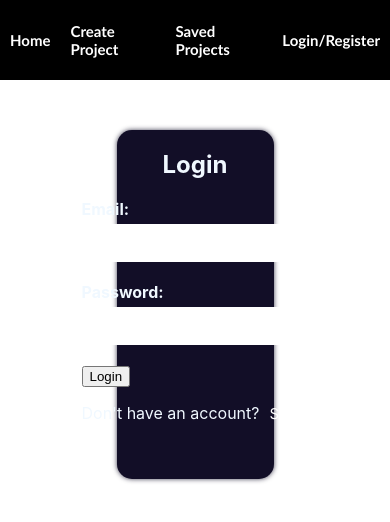
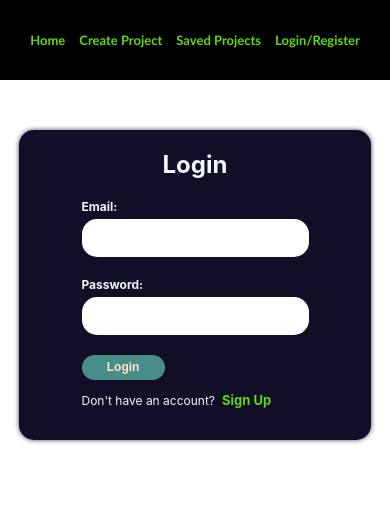
Before and after one commit to Collinswarui/project_tracker, a React (Create React App) app in the folder client/: page /login in a window 390 px wide. Shown: the top 522 px of the page. Built offline with nearby package versions, Linux system fonts and the light colour scheme; the HTML template or start-up script is replaced by a standard one.

Commit message:
added media queries

```diff
--- a/client/src/index.css
+++ b/client/src/index.css
@@ -45,7 +45,7 @@ body {
   border-radius: 15px;
   box-shadow: 0 0 5px rgba(18, 14, 39, 0.8);
   margin: 50px;
-  width: 30%;
+  width: 50%;
 }
 
 .form-group {
@@ -81,10 +81,11 @@ input {
 }
 
 a {
-  color: white;
+  color: rgb(95, 218, 13);
   text-decoration: none;
   margin: 10px;
-  font-size: 15px;
+  font-size: 20px;
+  font-weight: bold;
 }
 
 .create-recipe {
@@ -134,3 +135,47 @@ p {
   max-width: 400px;
   font-size: 16px;
 }
+
+button {
+  background-color: rgb(73, 141, 138);
+  border-radius: 16px;
+  border: none;
+  width: 5.2rem;
+  height: 25px;
+  color: bisque;
+  font-size: 12px;
+  font-weight: bold;
+  cursor: pointer;
+  outline: none !important;
+}
+
+button :hover {
+  background-color: rgb(77, 31, 5);
+  transform: scale(0.98);
+
+}
+
+
+@media (max-width: 768px) {
+  .auth-container{
+    width: 80%;
+  }
+
+  .navbar{
+    font-size: 1rem;
+  }
+
+  a{
+    font-size: 13px;
+    margin: 7px;
+  }
+
+  p{
+    font-size: 12px;
+  }
+
+  label{
+    font-weight: 700;
+    font-size: 12px;
+  }
+}
```
